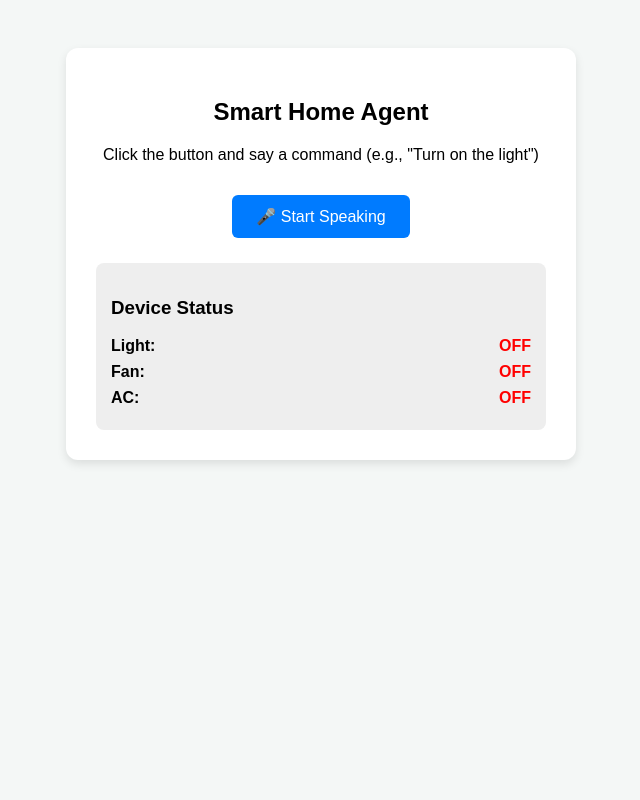
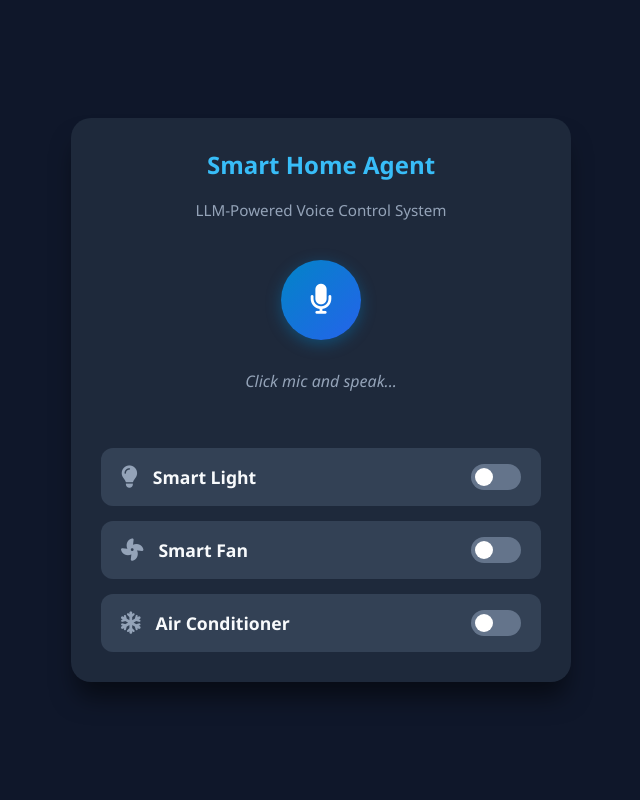
Before and after one commit to sonal23-nakhate/smart-home-agent, a Flask app: page / in a window 1280 px wide. Shown: the whole page, without its empty margins (319-959 px from the left). Run offline with Flask 3, Linux system fonts and the light colour scheme.

Commit message:
Add LLM engine, dynamic UI toggles, and gitignore

```diff
--- a/app.py
+++ b/app.py
@@ -1,12 +1,35 @@
+import os
+import json
 from flask import Flask, render_template, request, jsonify
+from dotenv import load_dotenv
+from groq import Groq
+
+load_dotenv()
 
 app = Flask(__name__)
+
+# Initialize Groq client
+client = Groq(api_key=os.getenv("GROQ_API_KEY"))
 
 device_states = {
     "light": "OFF",
     "fan": "OFF",
     "ac": "OFF"
 }
+
+SYSTEM_PROMPT = """
+You are an AI Smart Home Agent. Parse user voice commands and extract device control intents.
+The available devices are: "light", "fan", "ac".
+Actions allowed: "ON", "OFF", or "NO_CHANGE".
+
+Return ONLY a valid JSON object matching this exact structure:
+{
+  "light": "ON" | "OFF" | "NO_CHANGE",
+  "fan": "ON" | "OFF" | "NO_CHANGE",
+  "ac": "ON" | "OFF" | "NO_CHANGE",
+  "response_message": "A short natural spoken response to confirm action to the user."
+}
+"""
 
 @app.route("/")
 def home():
@@ -15,30 +38,35 @@ def home():
 @app.route("/command", methods=["POST"])
 def process_command():
     data = request.get_json()
-    command = data.get("command", "").lower()
+    command = data.get("command", "").strip()
 
-    response_msg = "Command not recognized."
+    if not command:
+        return jsonify({"message": "I didn't catch that.", "states": device_states})
 
-    if "turn on the light" in command or "light on" in command:
-        device_states["light"] = "ON"
-        response_msg = "Turning on the light."
-    elif "turn off the light" in command or "light off" in command:
-        device_states["light"] = "OFF"
-        response_msg = "Turning off the light."
-    elif "turn on the fan" in command or "fan on" in command:
-        device_states["fan"] = "ON"
-        response_msg = "Turning on the fan."
-    elif "turn off the fan" in command or "fan off" in command:
-        device_states["fan"] = "OFF"
-        response_msg = "Turning off the fan."
-    elif "turn on the ac" in command or "ac on" in command:
-        device_states["ac"] = "ON"
-        response_msg = "Turning on the AC."
-    elif "turn off the ac" in command or "ac off" in command:
-        device_states["ac"] = "OFF"
-        response_msg = "Turning off the AC."
+    try:
+        # LLM Intent Extraction
+        chat_completion = client.chat.completions.create(
+            messages=[
+                {"role": "system", "content": SYSTEM_PROMPT},
+                {"role": "user", "content": f"Current device states: {json.dumps(device_states)}. Command: '{command}'"}
+            ],
+            model="llama-3.1-8b-instant",
+            response_format={"type": "json_object"}
+        )
 
-    return jsonify({"message": response_msg, "states": device_states})
+        llm_response = json.loads(chat_completion.choices[0].message.content)
+
+        # Apply updates based on LLM decision
+        for device in ["light", "fan", "ac"]:
+            if llm_response.get(device) in ["ON", "OFF"]:
+                device_states[device] = llm_response[device]
+
+        response_msg = llm_response.get("response_message", "Updated device states.")
+        return jsonify({"message": response_msg, "states": device_states})
+
+    except Exception as e:
+        print("LLM Error:", e)
+        return jsonify({"message": "Error processing command via AI engine.", "states": device_states}), 500
 
 if __name__ == "__main__":
     app.run(host="0.0.0.0", port=5000)
--- a/requirements.txt
+++ b/requirements.txt
@@ -1,2 +1,4 @@
 Flask==3.0.2
 gunicorn==21.2.0
+groq==0.9.0
+python-dotenv==1.0.1
--- a/templates/index.html
+++ b/templates/index.html
@@ -3,53 +3,248 @@
 <head>
     <meta charset="UTF-8">
     <meta name="viewport" content="width=device-width, initial-scale=1.0">
-    <title>Voice-Controlled Smart Home Agent</title>
+    <title>AI Voice-Controlled Smart Home Agent</title>
+    <link rel="stylesheet" href="https://cdnjs.cloudflare.com/ajax/libs/font-awesome/6.4.0/css/all.min.css">
     <style>
-        body { font-family: Arial, sans-serif; text-align: center; background: #f4f7f6; padding: 40px; }
-        .card { background: white; max-width: 450px; margin: 0 auto; padding: 30px; border-radius: 12px; box-shadow: 0 4px 10px rgba(0,0,0,0.1); }
-        button { background: #007bff; color: white; border: none; padding: 12px 24px; font-size: 16px; border-radius: 6px; cursor: pointer; margin-top: 15px; }
-        button:hover { background: #0056b3; }
-        .status-box { margin-top: 25px; text-align: left; background: #eee; padding: 15px; border-radius: 8px; }
-        .device { display: flex; justify-content: space-between; margin: 8px 0; font-weight: bold; }
-        .ON { color: green; }
-        .OFF { color: red; }
+        :root {
+            --bg: #0f172a;
+            --card-bg: #1e293b;
+            --accent: #38bdf8;
+            --text: #f8fafc;
+            --muted: #94a3b8;
+            --on-color: #22c55e;
+            --off-color: #ef4444;
+        }
+
+        body {
+            font-family: 'Segoe UI', Tahoma, Geneva, Verdana, sans-serif;
+            background-color: var(--bg);
+            color: var(--text);
+            display: flex;
+            justify-content: center;
+            align-items: center;
+            min-height: 100vh;
+            margin: 0;
+        }
+
+        .card {
+            background: var(--card-bg);
+            width: 100%;
+            max-width: 440px;
+            padding: 30px;
+            border-radius: 20px;
+            box-shadow: 0 20px 25px -5px rgba(0, 0, 0, 0.5);
+            text-align: center;
+        }
+
+        h2 { margin-top: 0; font-weight: 700; color: var(--accent); }
+        p.subtitle { color: var(--muted); font-size: 0.95rem; margin-bottom: 25px; }
+
+        /* Mic Button Animation */
+        .mic-btn-wrapper {
+            position: relative;
+            display: inline-block;
+            margin: 15px 0;
+        }
+
+        .mic-btn {
+            background: linear-gradient(135deg, #0284c7, #2563eb);
+            border: none;
+            color: white;
+            width: 80px;
+            height: 80px;
+            border-radius: 50%;
+            font-size: 30px;
+            cursor: pointer;
+            transition: all 0.3s ease;
+            box-shadow: 0 4px 15px rgba(2, 132, 199, 0.4);
+        }
+
+        .mic-btn:hover { transform: scale(1.05); }
+
+        .mic-btn.listening {
+            background: linear-gradient(135deg, #e11d48, #be123c);
+            animation: pulse 1.5s infinite;
+        }
+
+        @keyframes pulse {
+            0% { box-shadow: 0 0 0 0 rgba(225, 29, 72, 0.7); }
+            70% { box-shadow: 0 0 0 20px rgba(225, 29, 72, 0); }
+            100% { box-shadow: 0 0 0 0 rgba(225, 29, 72, 0); }
+        }
+
+        #transcript { min-height: 24px; font-style: italic; color: var(--muted); margin: 15px 0 5px; }
+        #response { min-height: 24px; font-weight: 600; color: var(--accent); margin-bottom: 25px; }
+
+        /* Device Toggles Grid */
+        .devices-grid {
+            display: flex;
+            flex-direction: column;
+            gap: 15px;
+            text-align: left;
+        }
+
+        .device-card {
+            background: #334155;
+            padding: 16px 20px;
+            border-radius: 12px;
+            display: flex;
+            justify-content: space-between;
+            align-items: center;
+            transition: background 0.3s ease;
+        }
+
+        .device-info {
+            display: flex;
+            align-items: center;
+            gap: 15px;
+            font-size: 1.1rem;
+            font-weight: 600;
+        }
+
+        .device-icon {
+            font-size: 1.4rem;
+            color: var(--muted);
+            transition: color 0.3s ease, transform 0.3s ease;
+        }
+
+        .device-card.active .device-icon.light { color: #fde047; filter: drop-shadow(0 0 8px #fde047); }
+        .device-card.active .device-icon.fan { color: #38bdf8; animation: spin 2s linear infinite; }
+        .device-card.active .device-icon.ac { color: #818cf8; }
+
+        @keyframes spin { 100% { transform: rotate(360deg); } }
+
+        /* Toggle Switches */
+        .switch {
+            position: relative;
+            display: inline-block;
+            width: 50px;
+            height: 26px;
+        }
+
+        .switch input { opacity: 0; width: 0; height: 0; }
+
+        .slider {
+            position: absolute; cursor: pointer;
+            top: 0; left: 0; right: 0; bottom: 0;
+            background-color: #64748b;
+            transition: .4s;
+            border-radius: 34px;
+        }
+
+        .slider:before {
+            position: absolute; content: "";
+            height: 18px; width: 18px;
+            left: 4px; bottom: 4px;
+            background-color: white;
+            transition: .4s;
+            border-radius: 50%;
+        }
+
+        input:checked + .slider { background-color: var(--on-color); }
+        input:checked + .slider:before { transform: translateX(24px); }
     </style>
 </head>
 <body>
 
 <div class="card">
     <h2>Smart Home Agent</h2>
-    <p>Click the button and say a command (e.g., "Turn on the light")</p>
+    <p class="subtitle">LLM-Powered Voice Control System</p>
 
-    <button onclick="startListening()">🎤 Start Speaking</button>
+    <div class="mic-btn-wrapper">
+        <button id="micBtn" class="mic-btn" onclick="startListening()">
+            <i class="fa-solid fa-microphone"></i>
+        </button>
+    </div>
 
-    <p id="transcript" style="margin-top:15px; font-style: italic; color: #555;"></p>
-    <p id="response" style="font-weight: bold; color: #007bff;"></p>
+    <div id="transcript">Click mic and speak...</div>
+    <div id="response"></div>
 
-    <div class="status-box">
-        <h3>Device Status</h3>
-        <div class="device">Light: <span id="light-status" class="{{ states.light }}">{{ states.light }}</span></div>
-        <div class="device">Fan: <span id="fan-status" class="{{ states.fan }}">{{ states.fan }}</span></div>
-        <div class="device">AC: <span id="ac-status" class="{{ states.ac }}">{{ states.ac }}</span></div>
+    <div class="devices-grid">
+        <div id="card-light" class="device-card">
+            <div class="device-info">
+                <i class="fa-solid fa-lightbulb device-icon light"></i>
+                <span>Smart Light</span>
+            </div>
+            <label class="switch">
+                <input type="checkbox" id="toggle-light" disabled>
+                <span class="slider"></span>
+            </label>
+        </div>
+
+        <div id="card-fan" class="device-card">
+            <div class="device-info">
+                <i class="fa-solid fa-fan device-icon fan"></i>
+                <span>Smart Fan</span>
+            </div>
+            <label class="switch">
+                <input type="checkbox" id="toggle-fan" disabled>
+                <span class="slider"></span>
+            </label>
+        </div>
+
+        <div id="card-ac" class="device-card">
+            <div class="device-info">
+                <i class="fa-solid fa-snowflake device-icon ac"></i>
+                <span>Air Conditioner</span>
+            </div>
+            <label class="switch">
+                <input type="checkbox" id="toggle-ac" disabled>
+                <span class="slider"></span>
+            </label>
+        </div>
     </div>
 </div>
 
 <script>
+    const initialStates = {
+        light: "{{ states.light }}",
+        fan: "{{ states.fan }}",
+        ac: "{{ states.ac }}"
+    };
+
+    function updateUI(states) {
+        for (let device in states) {
+            const isON = states[device] === 'ON';
+            const card = document.getElementById(`card-${device}`);
+            const toggle = document.getElementById(`toggle-${device}`);
+
+            toggle.checked = isON;
+            if (isON) {
+                card.classList.add('active');
+            } else {
+                card.classList.remove('active');
+            }
+        }
+    }
+
+    function speakText(text) {
+        if ('speechSynthesis' in window) {
+            const utterance = new SpeechSynthesisUtterance(text);
+            utterance.rate = 1.0;
+            window.speechSynthesis.speak(utterance);
+        }
+    }
+
     function startListening() {
         const SpeechRecognition = window.SpeechRecognition || window.webkitSpeechRecognition;
         if (!SpeechRecognition) {
-            alert("Web Speech API is not supported in this browser. Please use Chrome.");
+            alert("Web Speech API not supported. Use Google Chrome.");
             return;
         }
 
         const recognition = new SpeechRecognition();
         recognition.lang = 'en-US';
+        const micBtn = document.getElementById('micBtn');
 
+        micBtn.classList.add('listening');
         document.getElementById('transcript').innerText = "Listening...";
 
         recognition.onresult = function(event) {
+            micBtn.classList.remove('listening');
             const command = event.results[0][0].transcript;
-            document.getElementById('transcript').innerText = `You said: "${command}"`;
+            document.getElementById('transcript').innerText = `"${command}"`;
+            document.getElementById('response').innerText = "Processing with AI...";
 
             fetch('/command', {
                 method: 'POST',
@@ -59,16 +254,22 @@
             .then(res => res.json())
             .then(data => {
                 document.getElementById('response').innerText = data.message;
-                for (let device in data.states) {
-                    let el = document.getElementById(device + '-status');
-                    el.innerText = data.states[device];
-                    el.className = data.states[device];
-                }
+                updateUI(data.states);
+                speakText(data.message);
+            })
+            .catch(() => {
+                document.getElementById('response').innerText = "Error contacting server.";
             });
+        };
+
+        recognition.onerror = recognition.onend = function() {
+            micBtn.classList.remove('listening');
         };
 
         recognition.start();
     }
+
+    updateUI(initialStates);
 </script>
 
 </body>
```
Also changed, not shown: 1 other file.
